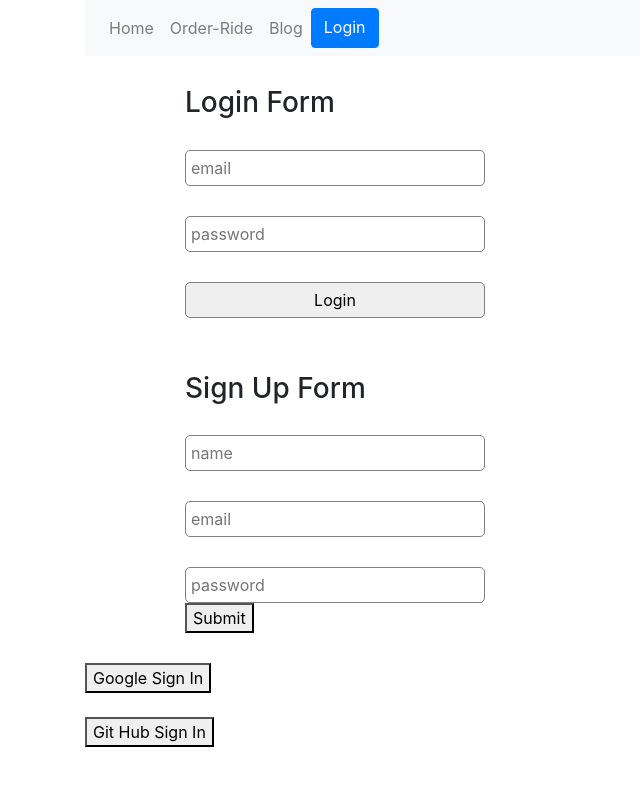
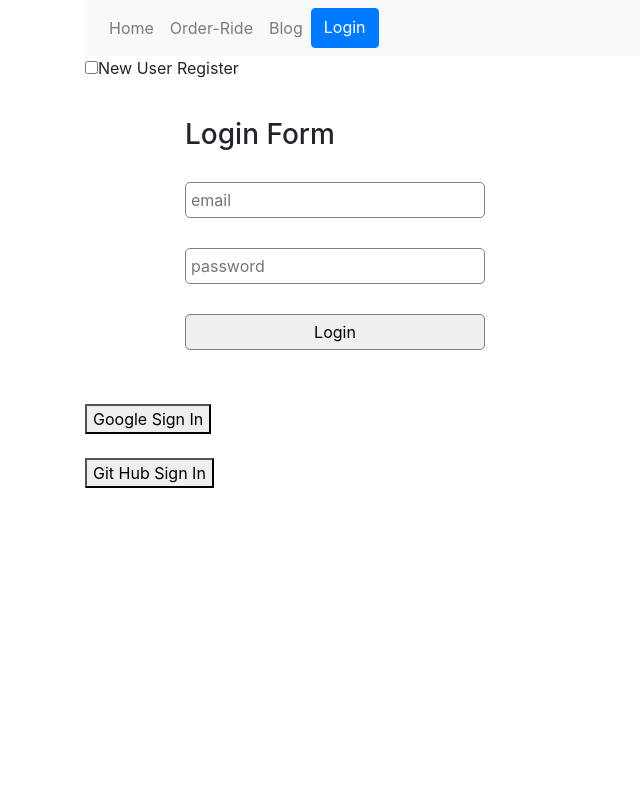
Before and after one commit to git11hub/dhaka-transport, a React (Create React App) app: page /login in a window 1280 px wide. Shown: the top 786 px of the page, without its empty margins (0-640 px from the left). Built offline with nearby package versions, Linux system fonts and the light colour scheme.

Commit message:
basic complete

```diff
--- a/src/components/Login/Login.js
+++ b/src/components/Login/Login.js
@@ -107,11 +107,12 @@ const Login = () => {
                 console.log(error);
             });
 
-        // testing Sign Up area Working
+        // testing Sign Up area Working::::::::::::::::
 
         firebase.auth().createUserWithEmailAndPassword(data.email, data.password)
             .then((userCredential) => {
                 var user = userCredential.user;
+                history.replace(from);
                 // ...
             })
             .catch((error) => {
@@ -126,6 +127,8 @@ const Login = () => {
 
     return (
         <>
+            <input type="checkbox" onChange={() =>setNewUser(!newUser)} name="newUser" id=""/>
+            <label htmlFor="newUser">New User Register</label>
             < form className="login-form" onSubmit={handleSubmit(onSubmit)} >
                 {/* < input name="email" defaultValue={loggedInUser.email} ref={register({ required: true })} placeholder="Your Email" />
             { errors.email && <span className="error">Email is required</span>}
@@ -134,25 +137,28 @@ const Login = () => {
             { errors.password && <span className="error">Password is required</span>} */}
                 {/* <input type="submit" value="Submit" /> */}
                 <h3>Login Form</h3>
+                {newUser &&<input type="text" name="name" ref={register} placeholder="name" />}
+
                 <input type="email" name="email" ref={register} placeholder="email" />
                 {errors.email && <span className="error">Email is required</span>}
 
                 <input type="password" name="password" ref={register} placeholder="password" />
                 {errors.password && <span className="error">Password is required</span>}
 
-                <input type="submit" value="Login" />
+                {newUser ?<input type="submit" value="Register" />:
+                <input type="submit" value="Login" />}
                 {/* <button type="submit">Login</button> */}
 
                 <br />
             </form >
 
-            <form className="login-form" onSubmit={handleSubmit(onSubmit)}>
+            {/* <form className="login-form" onSubmit={handleSubmit(onSubmit)}>
                 <h3>Sign Up Form</h3>
                 <input type="text" name="name" ref={register} placeholder="name" />
                 <input type="email" name="email" ref={register} placeholder="email" />
                 <input type="password" name="password" ref={register} placeholder="password" />
                 <button type="submit">Submit</button>
-            </form>
+            </form> */}
 
 
             <button onClick={handleGoogleSignIn}>Google Sign In</button>
```
